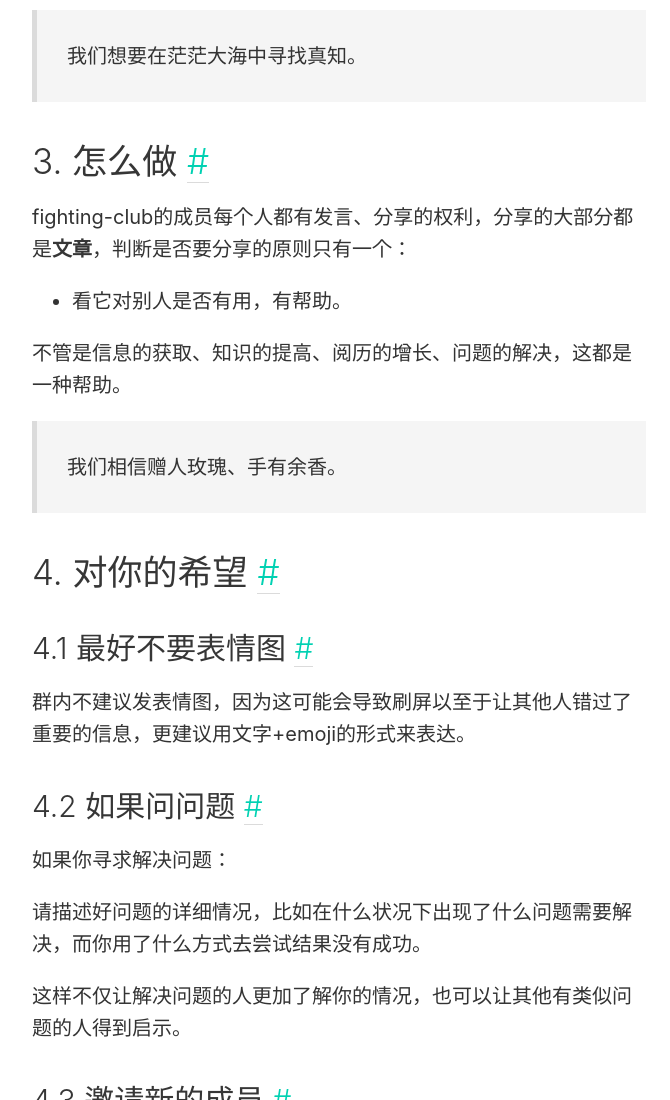
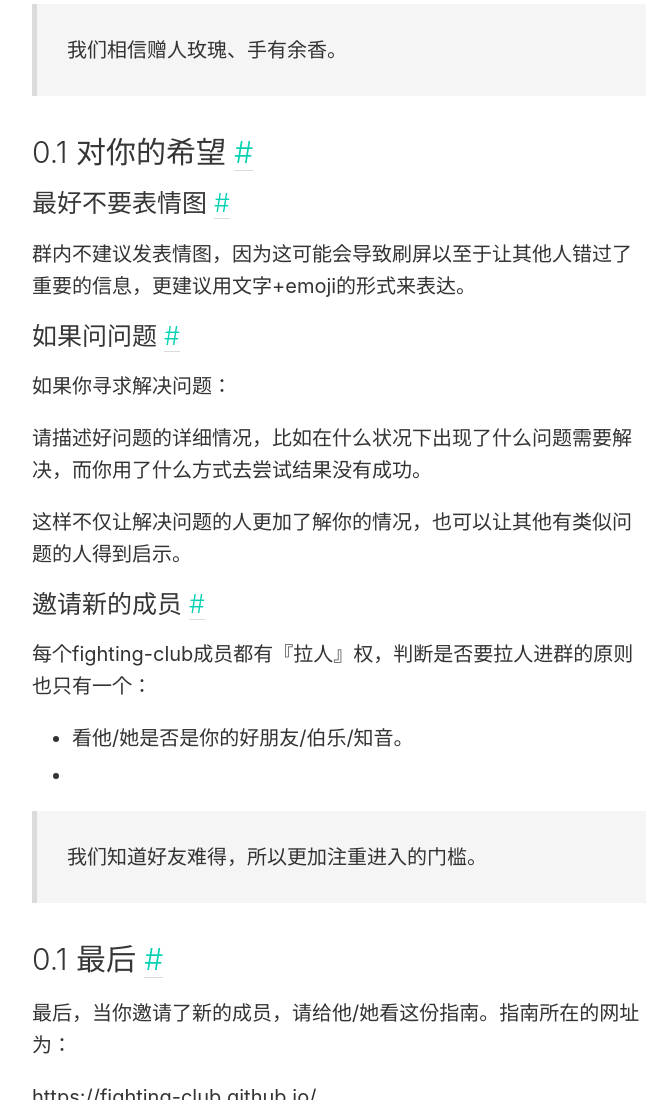
Before and after one commit to fighting-club/fighting-club.github.io, a plain HTML site: page index.html in a window 1280 px wide. Shown: the part 1700-2800 px from the top of the page, without its empty margins (301-971 px from the left). Drawn offline with Linux system fonts and the light colour scheme.

Commit message:
a little modification

```diff
--- a/index.html
+++ b/index.html
@@ -30,19 +30,19 @@
   </div>
   <div class="column article-container is-11-tablet is-8-desktop is-6-widescreen">
     <div class="breadcrumb-area"><a href="index.html" class="breadcrumb-item"></a><span class="breadcrumb-delimiter"> &gt; </span><a href="fighting-club.html" class="breadcrumb-item">fighting-club指南</a></div>
-    <h1 class="article-title">fighting-club指南</h1>
+    <h2 class="article-title">fighting-club指南</h2>
     <div class="article">
       <p>欢迎加入fighting-club~</p>
 <p>首先，恭喜你，被拉进群这意味着你是那个拉你的人的好朋友：）。</p>
 <p>而详细阅读这份『guide』有助于我们成为更好的朋友。</p>
-<h2 id="是什么">是什么 <a class="markdownIt-Anchor" href="#是什么">#</a></h2>
+<h3 id="是什么">是什么 <a class="markdownIt-Anchor" href="#是什么">#</a></h3>
 <p>fighting-club是一个立足于『分享<strong>有价值信息</strong>』的小型群体。每天都会分享<strong>成员们</strong>认为的、对其他人<strong>有价值</strong>有意义的文章等等。</p>
 <p>副业是解决各种问题，尤其是『计算机类问题』、电子产品类问题。（这只是副业喔亲）。</p>
 <p>在这个群里你可以看到进击的、充满活力的好友们的知识、信息、经验与简介的无私分享。</p>
 <blockquote>
 <p>我们认为好的东西分享出去会更有意义。</p>
 </blockquote>
-<h2 id="为什么">为什么 <a class="markdownIt-Anchor" href="#为什么">#</a></h2>
+<h3 id="为什么">为什么 <a class="markdownIt-Anchor" href="#为什么">#</a></h3>
 <p>互联网时代，很多人都会每天固定看一些微信公众号的文章、新闻App、知乎之类的来获取信息，但<strong>有价值</strong>的信息实在是少之又少。</p>
 <p>劣币驱逐良币，真正好的信息反而会淹没在信息黑洞中。</p>
 <p>fighting-club致力于分享成员们看到的『有价值』信息，可以是一则新闻；可以是一篇报道；可以是一个暖心的知乎故事；可以是一系列的书评影评推荐；也可以是自己的所想所感。</p>
@@ -51,7 +51,7 @@
 <blockquote>
 <p>我们想要在茫茫大海中寻找真知。</p>
 </blockquote>
-<h2 id="怎么做">怎么做 <a class="markdownIt-Anchor" href="#怎么做">#</a></h2>
+<h3 id="怎么做">怎么做 <a class="markdownIt-Anchor" href="#怎么做">#</a></h3>
 <p>fighting-club的成员每个人都有发言、分享的权利，分享的大部分都是<strong>文章</strong>，判断是否要分享的原则只有一个：</p>
 <ul>
 <li>看它对别人是否有用，有帮助。</li>
@@ -60,14 +60,14 @@
 <blockquote>
 <p>我们相信赠人玫瑰、手有余香。</p>
 </blockquote>
-<h2 id="对你的希望">对你的希望 <a class="markdownIt-Anchor" href="#对你的希望">#</a></h2>
-<h3 id="最好不要表情图">最好不要表情图 <a class="markdownIt-Anchor" href="#最好不要表情图">#</a></h3>
+<h3 id="对你的希望">对你的希望 <a class="markdownIt-Anchor" href="#对你的希望">#</a></h3>
+<h4 id="最好不要表情图">最好不要表情图 <a class="markdownIt-Anchor" href="#最好不要表情图">#</a></h4>
 <p>群内不建议发表情图，因为这可能会导致刷屏以至于让其他人错过了重要的信息，更建议用文字+emoji的形式来表达。</p>
-<h3 id="如果问问题">如果问问题 <a class="markdownIt-Anchor" href="#如果问问题">#</a></h3>
+<h4 id="如果问问题">如果问问题 <a class="markdownIt-Anchor" href="#如果问问题">#</a></h4>
 <p>如果你寻求解决问题：</p>
 <p>请描述好问题的详细情况，比如在什么状况下出现了什么问题需要解决，而你用了什么方式去尝试结果没有成功。</p>
 <p>这样不仅让解决问题的人更加了解你的情况，也可以让其他有类似问题的人得到启示。</p>
-<h3 id="邀请新的成员">邀请新的成员 <a class="markdownIt-Anchor" href="#邀请新的成员">#</a></h3>
+<h4 id="邀请新的成员">邀请新的成员 <a class="markdownIt-Anchor" href="#邀请新的成员">#</a></h4>
 <p>每个fighting-club成员都有『拉人』权，判断是否要拉人进群的原则也只有一个：</p>
 <ul>
 <li>看他/她是否是你的好朋友/伯乐/知音。</li>
@@ -76,7 +76,7 @@
 <blockquote>
 <p>我们知道好友难得，所以更加注重进入的门槛。</p>
 </blockquote>
-<h2 id="最后">最后 <a class="markdownIt-Anchor" href="#写在最后">#</a></h2>
+<h3 id="最后">最后 <a class="markdownIt-Anchor" href="#写在最后">#</a></h3>
 <p>最后，当你邀请了新的成员，请给他/她看这份指南。指南所在的网址为：</p>
 <p>https://fighting-club.github.io/</p>
 <p>enjoy your trip~</p>
```
